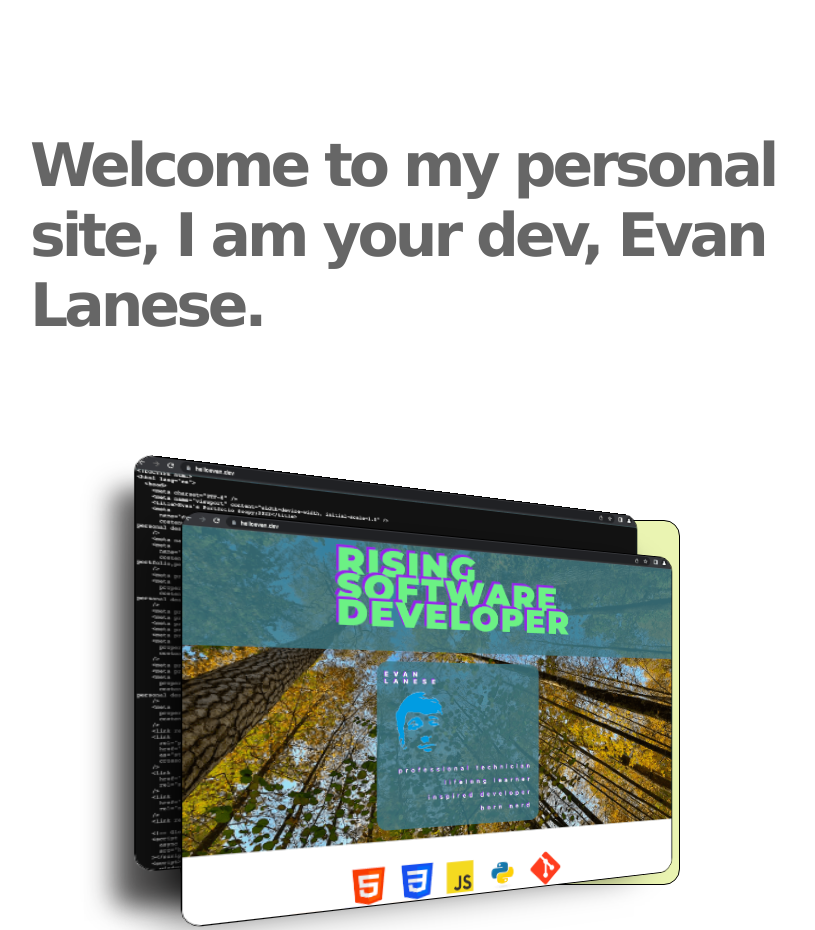
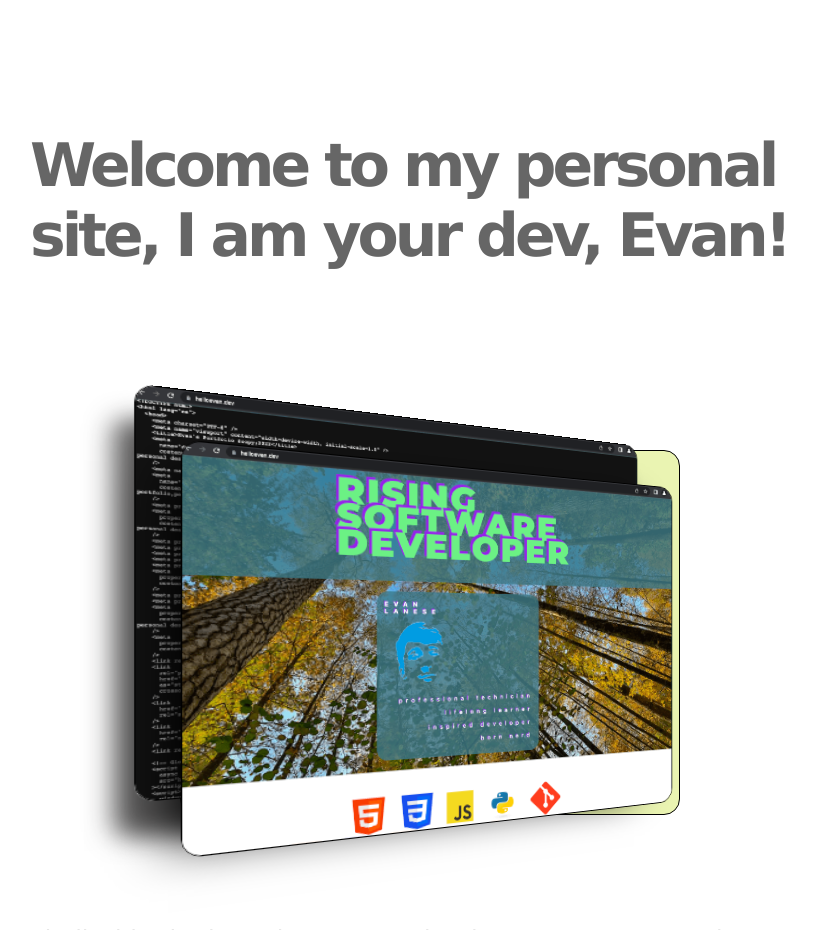
Before and after one commit to bodymoto/vanilla-js-website, a plain HTML site: page index.html in a window 1280 px wide. Shown: the part 920-1850 px from the top of the page, without its empty margins (210-1025 px from the left). Drawn offline with Linux system fonts and the light colour scheme.

Commit message:
Update index.html

```diff
--- a/index.html
+++ b/index.html
@@ -120,7 +120,7 @@
               <div class="cta__intro-title-frame">
                 <div class="cta__intro-title">
                   <h2>
-                    Welcome to my personal site, I am your dev, Evan Lanese.
+                    Welcome to my personal site, I am your dev, Evan!
                   </h2>
                 </div>
               </div>
```
